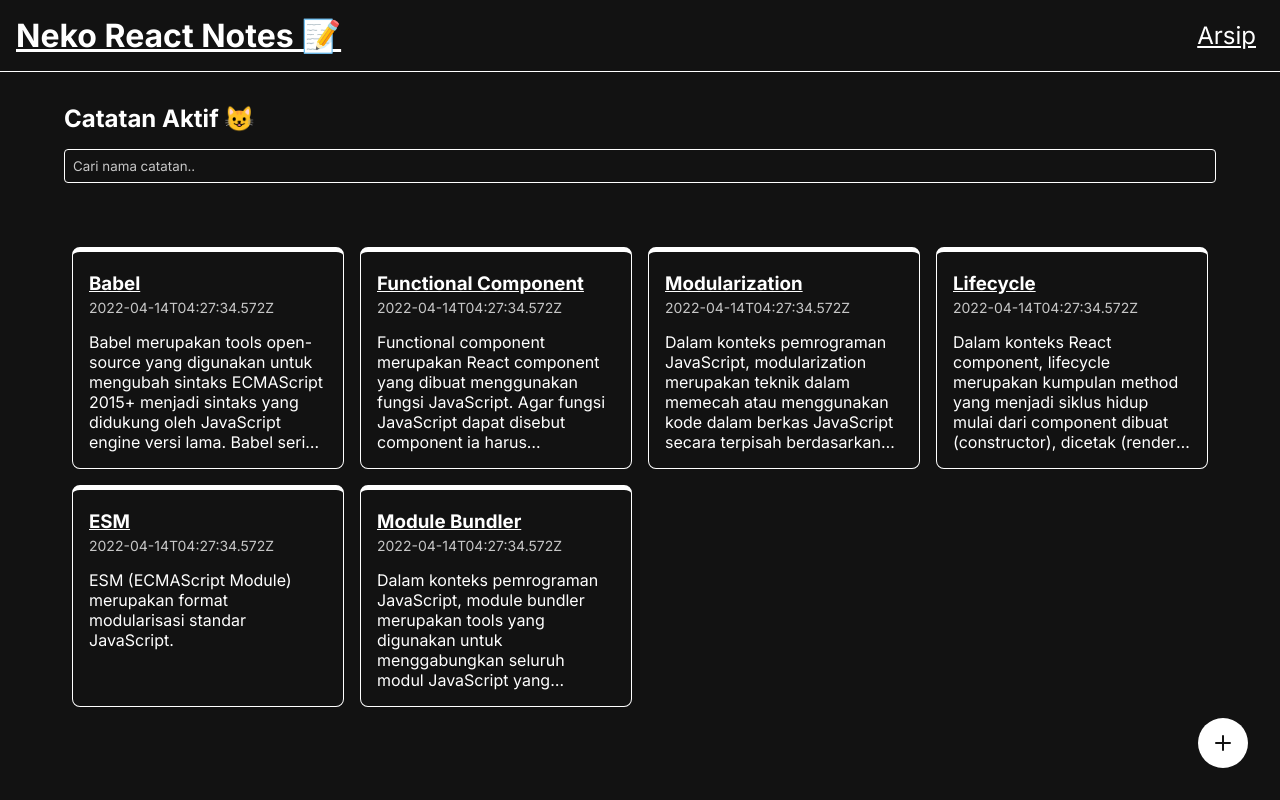
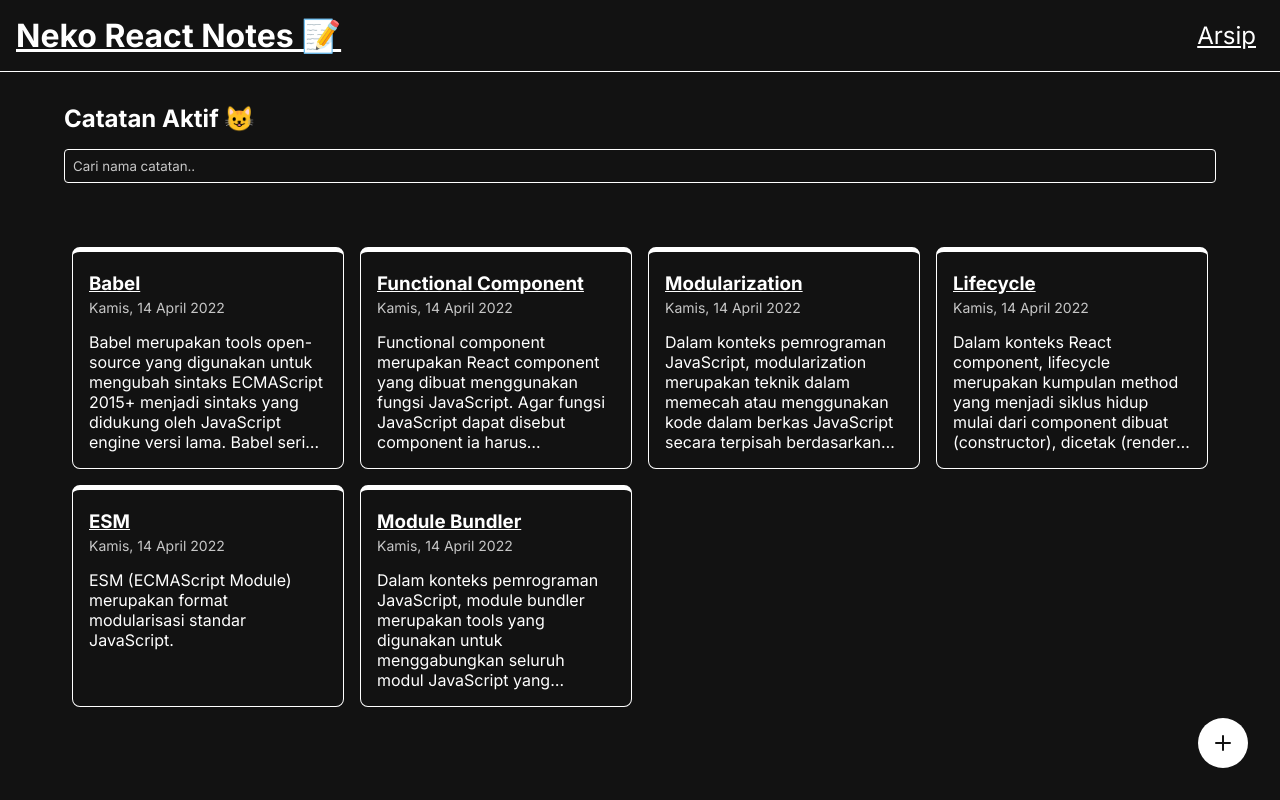
Before and after one commit to IrsalLaz/neko-notes-app, a React (Vite) app: page / in a window 1280 px wide. Built offline with nearby package versions, Linux system fonts and the light colour scheme.

Commit message:
fix: show date with formatted data
to make the date more readable

```diff
--- a/src/components/NoteList.jsx
+++ b/src/components/NoteList.jsx
@@ -1,6 +1,7 @@
 import React from "react";
 import { NoteItem, noteItemPropTypes } from "./NoteItem";
 import PropTypes from "prop-types";
+import { showFormattedDate } from "../utils";
 
 function NoteList({ notes }) {
 	return (
@@ -13,7 +14,7 @@ function NoteList({ notes }) {
 							id={note.id}
 							title={note.title}
 							body={note.body}
-							createdAt={note.createdAt}
+							createdAt={showFormattedDate(note.createdAt)}
 							archived={note.archived}
 						/>
 					))}
--- a/src/pages/DetailNote.jsx
+++ b/src/pages/DetailNote.jsx
@@ -9,6 +9,7 @@ import { useNavigate, useParams } from "react-router-dom";
 import DeleteButton from "../components/DeleteButton";
 import ArchiveButton from "../components/ArchiveButton";
 import PropTypes from "prop-types";
+import { showFormattedDate } from "../utils";
 
 class DetailNote extends React.Component {
 	constructor(props) {
@@ -44,7 +45,9 @@ class DetailNote extends React.Component {
 		return (
 			<section className="detail-page">
 				<h3 className="detail-page__title">{this.state.note.title}</h3>
-				<p className="detail-page__createdAt">{this.state.note.createdAt}</p>
+				<p className="detail-page__createdAt">
+					{showFormattedDate(this.state.note.createdAt)}
+				</p>
 				<p className="detail-page__body">{this.state.note.body}</p>
 
 				<div className="detail-page__action">
```
